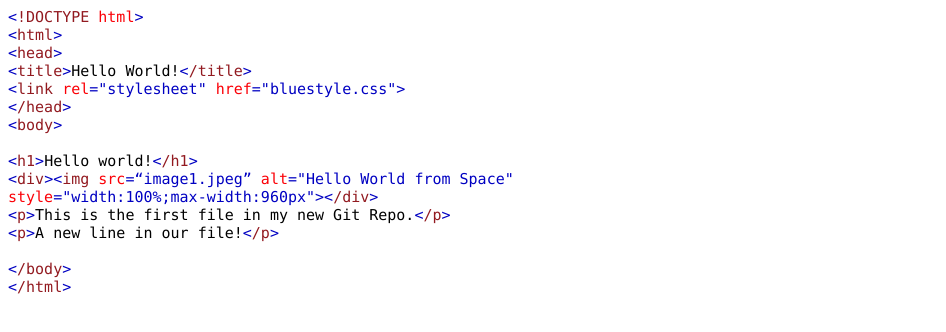
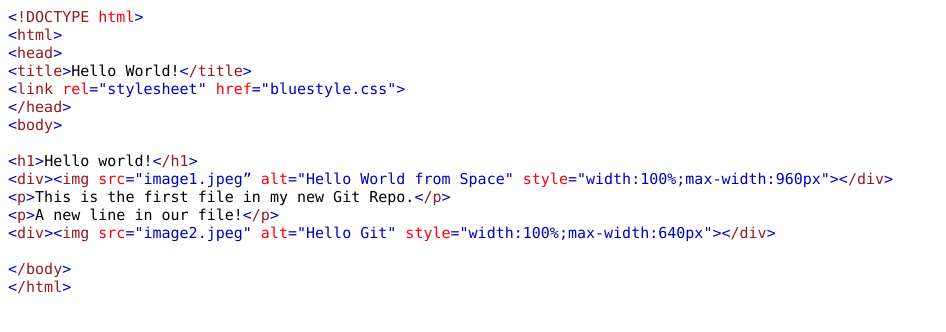
Before and after one commit to padmashri27/hello-world, a plain HTML site: page index.html in a window 1280 px wide. Shown: the whole page, without its empty margins (0-946 px from the left). Drawn offline with Linux system fonts and the light colour scheme.

Commit message:
added new image

```diff
--- a/index.html
+++ b/index.html
@@ -28,10 +28,10 @@
 <p class="p1"><span class="s1">&lt;</span><span class="s2">body</span><span class="s1">&gt;</span></p>
 <p class="p4"><span class="s2"></span><br></p>
 <p class="p2"><span class="s1">&lt;</span><span class="s4">h1</span><span class="s1">&gt;</span><span class="s5">Hello world!</span><span class="s1">&lt;</span><span class="s4">/h1</span><span class="s1">&gt;</span></p>
-<p class="p3"><span class="s2">&lt;</span><span class="s4">div</span><span class="s2">&gt;&lt;</span><span class="s4">img</span><span class="s3"> src</span><span class="s2">=“image1.jpeg”</span><span class="s3"> alt</span><span class="s2">="Hello World from Space"</span></p>
-<p class="p3"><span class="s3">style</span><span class="s2">="width:100%;max-width:960px"&gt;&lt;</span><span class="s4">/div</span><span class="s2">&gt;</span></p>
+<p class="p3"><span class="s2">&lt;</span><span class="s4">div</span><span class="s2">&gt;&lt;</span><span class="s4">img</span><span class="s3"> src</span><span class="s2">="image1.jpeg”</span><span class="s3"> alt</span><span class="s2">="Hello World from Space"</span><span class="s3"> style</span><span class="s2">="width:100%;max-width:960px"&gt;&lt;</span><span class="s4">/div</span><span class="s2">&gt;</span></p>
 <p class="p2"><span class="s1">&lt;</span><span class="s4">p</span><span class="s1">&gt;</span><span class="s5">This is the first file in my new Git Repo.</span><span class="s1">&lt;</span><span class="s4">/p</span><span class="s1">&gt;</span></p>
 <p class="p2"><span class="s1">&lt;</span><span class="s4">p</span><span class="s1">&gt;</span><span class="s5">A new line in our file!</span><span class="s1">&lt;</span><span class="s4">/p</span><span class="s1">&gt;</span></p>
+<p class="p3"><span class="s2">&lt;</span><span class="s4">div</span><span class="s2">&gt;&lt;</span><span class="s4">img</span><span class="s3"> src</span><span class="s2">="image2.jpeg"</span><span class="s3"> alt</span><span class="s2">="Hello Git"</span><span class="s3"> style</span><span class="s2">="width:100%;max-width:640px"&gt;&lt;</span><span class="s4">/div</span><span class="s2">&gt;</span></p>
 <p class="p4"><span class="s2"></span><br></p>
 <p class="p1"><span class="s1">&lt;</span><span class="s2">/body</span><span class="s1">&gt;</span></p>
 <p class="p1"><span class="s1">&lt;</span><span class="s2">/html</span><span class="s1">&gt;</span></p>
```
Also changed, not shown: image2.jpeg (added).
